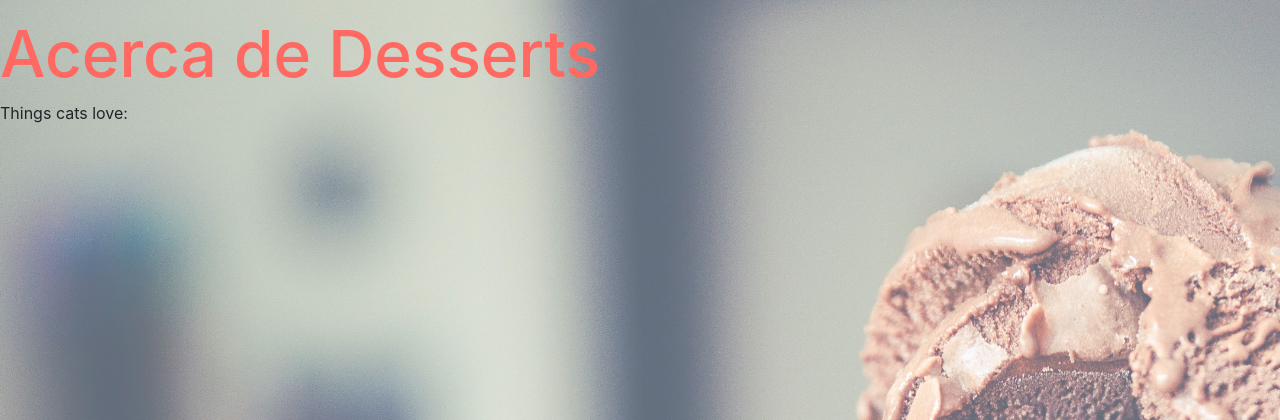
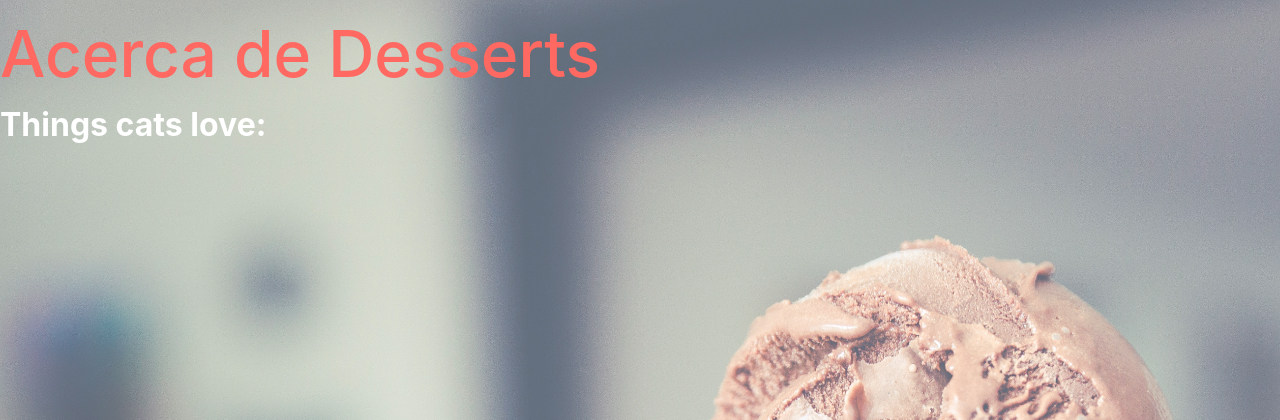
Before and after one commit to BrayanTorres2/Proyecto, a PHP site: page /AcercaDe.html in a window 1280 px wide. Shown: the part 56-476 px from the top of the page. Run offline with PHP 8.4, Linux system fonts and the light colour scheme; some libraries are stand-ins or nearby versions.

Commit message:
changed label to p

```diff
--- a/Proyecto/Pagina/css/aboutstyle.css
+++ b/Proyecto/Pagina/css/aboutstyle.css
@@ -16,7 +16,8 @@ Body{
     background-repeat: no-repeat;
 }
 
-label{
+p{
     color: white;
     font-weight: bold;
+    font-size: 2em
 }
```
Also changed, not shown: Proyecto/Pagina/css/pictures/Picture2.jpg.
